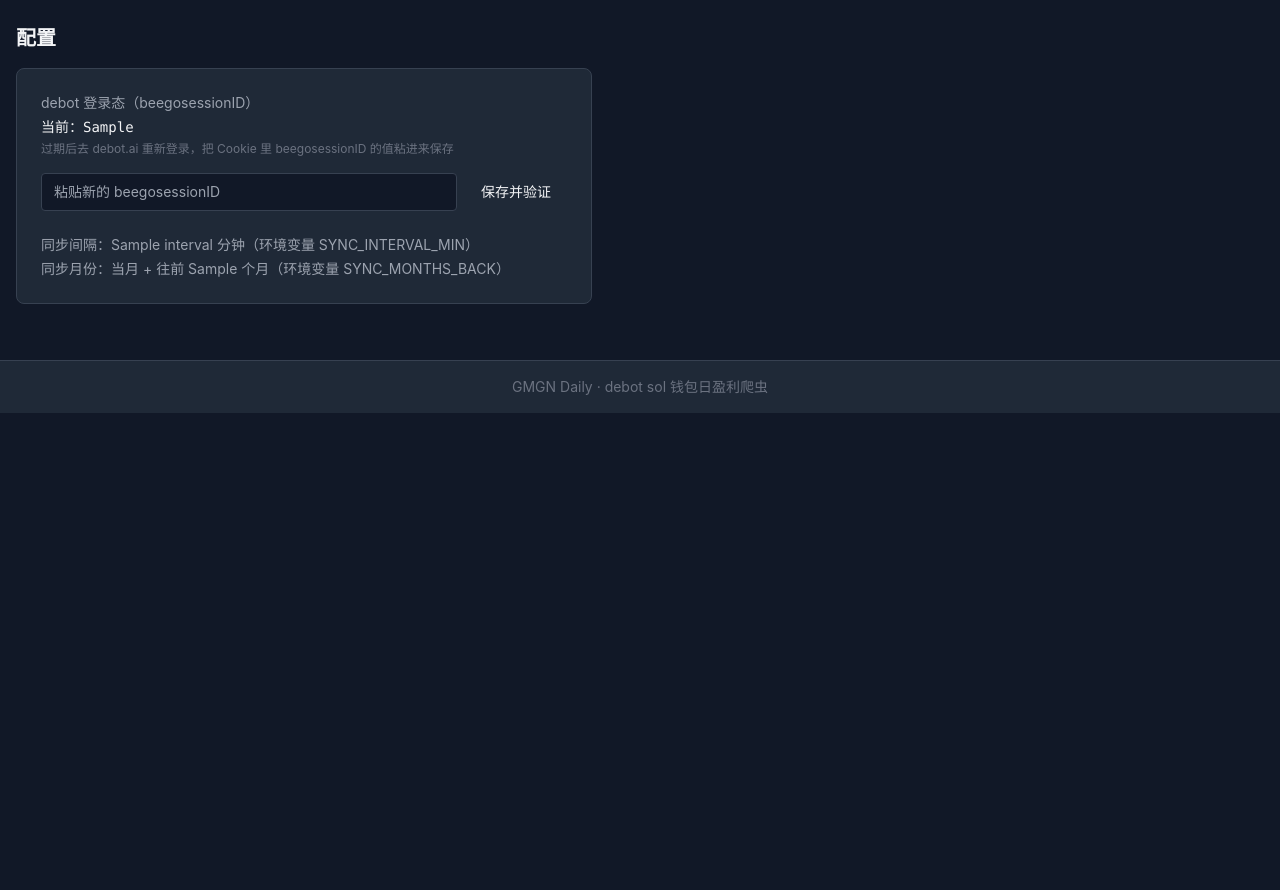
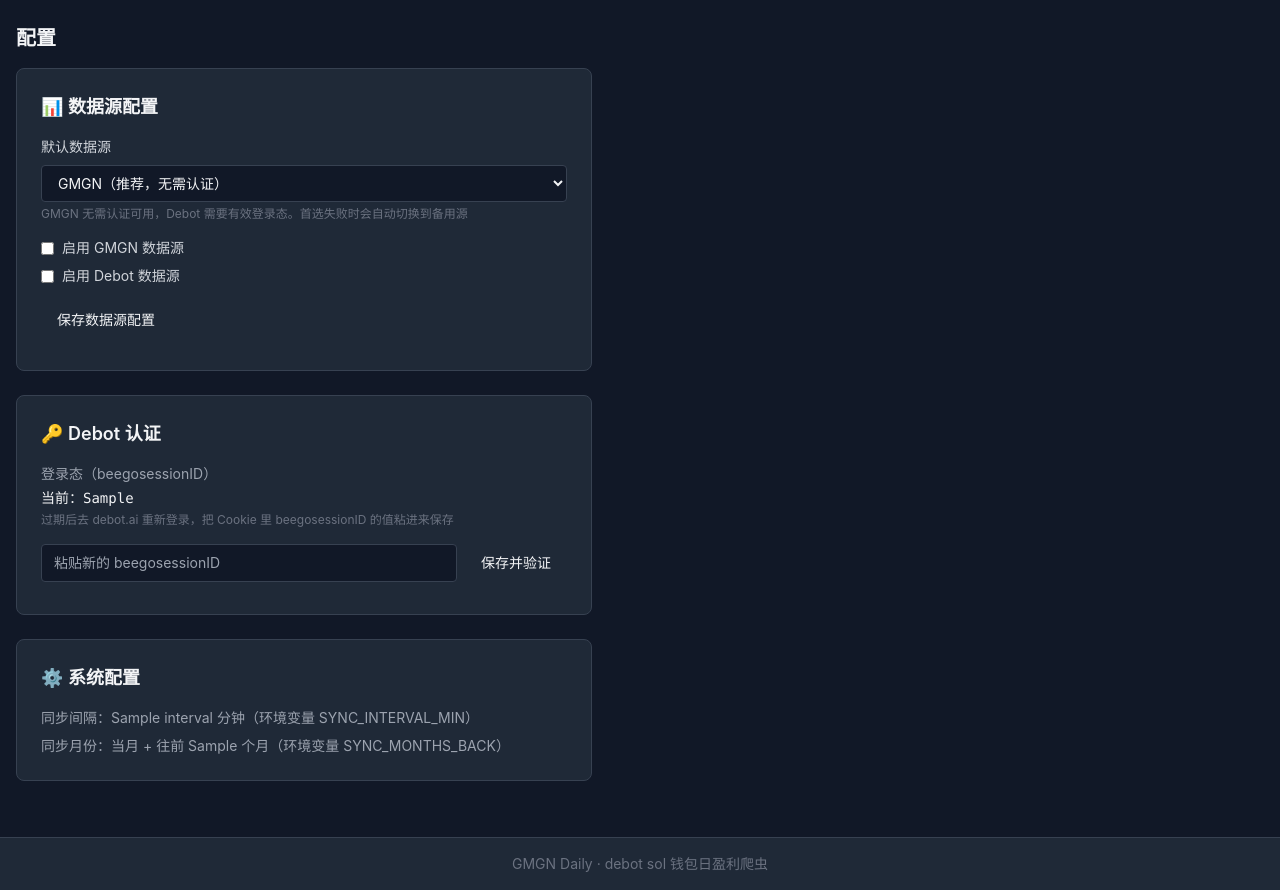
Before and after one commit to zhibite/solFnl, a FastAPI app: template app/templates/config.html in a window 1280 px wide. Shown: the part 65-955 px from the top of the page. Before the commit the page ends 478 px from the top, so only its background shows below. Run offline with FastAPI, Linux system fonts and the light colour scheme; the template is opened without the code that fills it: most values are stand-ins (such as "Sample title", 1, 10 or a date in 2020); data that the repository does not hold is empty; some libraries are stand-ins or nearby versions.

Commit message:
feat: dual-source profit data integration (GMGN+Debot)
- Add ProfitSourceManager for multi-source data fetching
- GMGN client normalization for debot format compatibility
- Database tracking of data source per record
- Configurable default source (gmgn preferred)
- Config page for source selection and enable/disable
- Sync engine updated to use dual sources with fallback
- New API endpoints: /api/config/sources GET/POST

```diff
--- a/app/app.py
+++ b/app/app.py
@@ -454,6 +454,60 @@
     return {"success": True, "saved": True, "valid": ok}
 
 
+@app.get("/api/config/sources")
+async def api_get_sources(request: Request):
+    """Get current profit source configuration."""
+    db = get_db()
+    return {
+        "success": True,
+        "default_source": str(db.get_config("profit_source", "gmgn")),
+        "enable_gmgn": bool(db.get_config("enable_gmgn", True)),
+        "enable_debot": bool(db.get_config("enable_debot", True)),
+    }
+
+
+@app.post("/api/config/sources", dependencies=[Depends(require_login)])
+async def api_set_sources(request: Request):
+    """Configure profit data sources."""
+    body = await request.json()
+    db = get_db()
+
+    default_source = str(body.get("default_source", "gmgn")).lower()
+    if default_source not in ("gmgn", "debot"):
+        return {"success": False, "message": "invalid default_source"}
+
+    enable_gmgn = bool(body.get("enable_gmgn", True))
+    enable_debot = bool(body.get("enable_debot", True))
+
+    if not enable_gmgn and not enable_debot:
+        return {"success": False,
+                "message": "at least one data source must be enabled"}
+
+    # Validate debot if it's enabled
+    if enable_debot:
+        sid = SESSION_ID or str(db.get_config("debot_session_id", "") or "")
+        if not sid:
+            return {"success": False,
+                    "message": "debot enabled but DEBOT_SESSION_ID not configured"}
+        try:
+            mgr = ProfitSourceManager(debot_session_id=sid, chain=CHAIN)
+            if not mgr._debot or not mgr._debot.check_available():
+                return {"success": False,
+                        "message": "debot session invalid"}
+        except Exception as e:
+            return {"success": False,
+                    "message": f"debot check failed: {e}"}
+
+    db.set_config("profit_source", default_source)
+    db.set_config("enable_gmgn", enable_gmgn)
+    db.set_config("enable_debot", enable_debot)
+
+    log.info("[CONFIG] sources updated: default=%s gmgn=%s debot=%s",
+             default_source, enable_gmgn, enable_debot)
+
+    return {"success": True}
+
+
 @app.get("/api/sync/status")
 async def api_sync_status():
     db = get_db()
--- a/app/templates/config.html
+++ b/app/templates/config.html
@@ -1,9 +1,40 @@
 {% extends "base.html" %}
 {% block content %}
 <h1 class="text-xl font-bold mb-4">配置</h1>
-<div class="bg-gray-800 rounded-lg p-6 border border-gray-700 max-w-xl">
+
+<!-- 数据源配置 -->
+<div class="bg-gray-800 rounded-lg p-6 border border-gray-700 max-w-xl mb-6">
+    <h2 class="text-lg font-semibold mb-4">📊 数据源配置</h2>
+
     <div class="mb-4">
-        <div class="text-sm text-gray-400 mb-1">debot 登录态（beegosessionID）</div>
+        <label class="block text-sm text-gray-300 mb-2">默认数据源</label>
+        <select id="defaultSource" class="w-full bg-gray-900 border border-gray-700 rounded px-3 py-2 text-sm focus:border-primary focus:outline-none">
+            <option value="gmgn">GMGN（推荐，无需认证）</option>
+            <option value="debot">Debot（需要登录）</option>
+        </select>
+        <p class="text-xs text-gray-500 mt-1">GMGN 无需认证可用，Debot 需要有效登录态。首选失败时会自动切换到备用源</p>
+    </div>
+
+    <div class="mb-4 space-y-2">
+        <label class="flex items-center gap-2 cursor-pointer">
+            <input id="enableGMGN" type="checkbox" class="rounded">
+            <span class="text-sm text-gray-300">启用 GMGN 数据源</span>
+        </label>
+        <label class="flex items-center gap-2 cursor-pointer">
+            <input id="enableDebot" type="checkbox" class="rounded">
+            <span class="text-sm text-gray-300">启用 Debot 数据源</span>
+        </label>
+    </div>
+
+    <button onclick="saveSourceConfig()" class="px-4 py-2 bg-primary hover:bg-blue-600 rounded text-sm">保存数据源配置</button>
+    <p id="sourceMsg" class="text-xs mt-2 text-gray-400"></p>
+</div>
+
+<!-- Debot 认证配置 -->
+<div class="bg-gray-800 rounded-lg p-6 border border-gray-700 max-w-xl mb-6">
+    <h2 class="text-lg font-semibold mb-4">🔑 Debot 认证</h2>
+    <div class="mb-4">
+        <div class="text-sm text-gray-400 mb-1">登录态（beegosessionID）</div>
         <div class="font-mono text-sm">当前：{{ session_masked }}</div>
         <p class="text-xs text-gray-500 mt-1">过期后去 debot.ai 重新登录，把 Cookie 里 beegosessionID 的值粘进来保存</p>
     </div>
@@ -13,7 +44,12 @@
         <button onclick="saveSession()" class="px-4 py-2 bg-primary hover:bg-blue-600 rounded text-sm">保存并验证</button>
     </div>
     <p id="sidMsg" class="text-xs mt-2 text-gray-400"></p>
-    <div class="mt-6 text-sm text-gray-400 space-y-1">
+</div>
+
+<!-- 系统配置 -->
+<div class="bg-gray-800 rounded-lg p-6 border border-gray-700 max-w-xl">
+    <h2 class="text-lg font-semibold mb-4">⚙️ 系统配置</h2>
+    <div class="space-y-2 text-sm text-gray-400">
         <div>同步间隔：{{ interval }} 分钟（环境变量 SYNC_INTERVAL_MIN）</div>
         <div>同步月份：当月 + 往前 {{ months_back }} 个月（环境变量 SYNC_MONTHS_BACK）</div>
     </div>
@@ -21,6 +57,47 @@
 {% endblock %}
 {% block scripts %}
 <script>
+async function loadSourceConfig() {
+    const res = await fetch('/api/config/sources', {method: 'GET'});
+    const r = await res.json();
+    if (r.success) {
+        document.getElementById('defaultSource').value = r.default_source || 'gmgn';
+        document.getElementById('enableGMGN').checked = r.enable_gmgn !== false;
+        document.getElementById('enableDebot').checked = r.enable_debot !== false;
+    }
+}
+
+async function saveSourceConfig() {
+    const msg = document.getElementById('sourceMsg');
+    const defaultSource = document.getElementById('defaultSource').value;
+    const enableGMGN = document.getElementById('enableGMGN').checked;
+    const enableDebot = document.getElementById('enableDebot').checked;
+
+    if (!enableGMGN && !enableDebot) {
+        msg.textContent = '至少需要启用一个数据源';
+        msg.className = 'text-xs mt-2 text-danger';
+        return;
+    }
+
+    const res = await fetch('/api/config/sources', {
+        method: 'POST',
+        headers: {'Content-Type': 'application/json'},
+        body: JSON.stringify({
+            default_source: defaultSource,
+            enable_gmgn: enableGMGN,
+            enable_debot: enableDebot
+        })
+    });
+    const r = await res.json();
+    if (r.success) {
+        msg.textContent = '已保存 ✓';
+        msg.className = 'text-xs mt-2 text-success';
+    } else {
+        msg.textContent = '失败：' + r.message;
+        msg.className = 'text-xs mt-2 text-danger';
+    }
+}
+
 async function saveSession() {
     const msg = document.getElementById('sidMsg');
     const sid = document.getElementById('sidInput').value.trim();
@@ -35,5 +112,8 @@
         if (r.valid) setTimeout(() => location.reload(), 800);
     } else { msg.textContent = '失败：' + r.message; msg.className = 'text-xs mt-2 text-danger'; }
 }
+
+// 页面加载时读取配置
+document.addEventListener('DOMContentLoaded', loadSourceConfig);
 </script>
 {% endblock %}
```
